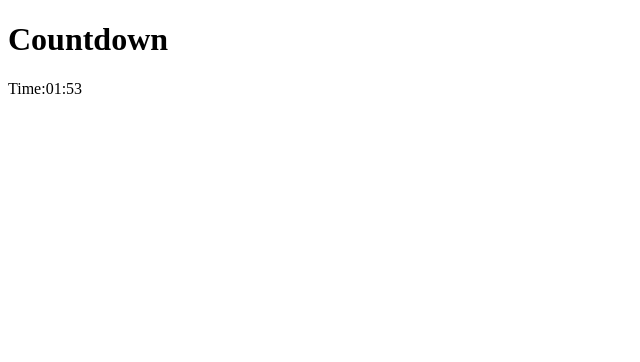
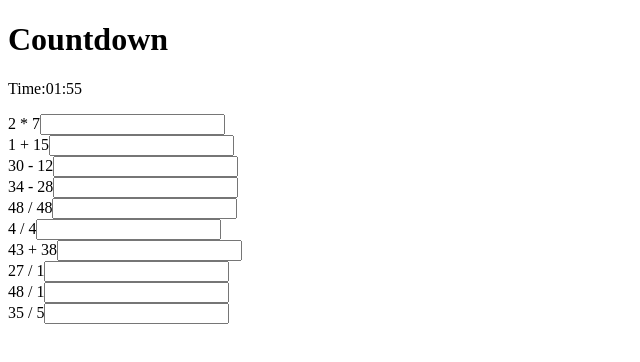
Before and after one commit to Preezey24/Brainwhizz, a React (Create React App) app in the folder react-whizz/: page /math in a window 1280 px wide. Shown: the top 362 px of the page, without its empty margins (0-640 px from the left). Built offline with nearby package versions, Linux system fonts and the light colour scheme.

Commit message:
Added array for questions

```diff
--- a/react-whizz/src/App.js
+++ b/react-whizz/src/App.js
@@ -3,7 +3,7 @@ import { BrowserRouter, Route } from 'react-router-dom';
 import LoginForm from './components/auth/LoginForm'
 import LogoutButton from './components/auth/LogoutButton';
 import SignUpForm from './components/auth/SignUpForm';
-import MathGame from './components/games/MathGame';
+import MathGame from './components/games/math/MathGame';
 
 
 function App() {
--- /dev/null
+++ b/react-whizz/src/components/component_utils/math_tables.js
@@ -0,0 +1,57 @@
+function getRandInt (max) {
+    return Math.floor(Math.random() * max);
+}
+
+function mathOp (operation) {
+    let nums;
+    let num1 = 2;
+    let num2 = 3;
+    switch (operation) {
+        case '+':
+            nums = [1, 2, 3, 4, 5, 6, 7, 9, 10, 11, 12, 13, 14, 15, 16, 17,
+                18, 19, 20, 21, 22, 23, 24, 25, 26, 27, 28, 29, 30, 31, 32,
+                33, 34, 35, 36, 37, 38, 39, 40, 41, 42, 43, 44, 45, 46, 47,
+                48, 49, 50]
+            num1 = nums[getRandInt(49)];
+            num2 = nums[getRandInt(49)];
+            return `${num1} + ${num2}`;
+        case '-':
+            while (num1 < num2) {
+                nums = [1, 2, 3, 4, 5, 6, 7, 9, 10, 11, 12, 13, 14, 15, 16, 17,
+                    18, 19, 20, 21, 22, 23, 24, 25, 26, 27, 28, 29, 30, 31, 32,
+                    33, 34, 35, 36, 37, 38, 39, 40, 41, 42, 43, 44, 45, 46, 47,
+                    48, 49, 50]
+                num1 = nums[getRandInt(49)];
+                num2 = nums[getRandInt(49)];
+            }
+            return `${num1} - ${num2}`;
+        case '/':
+            while (num1 % num2 !== 0) {
+                let nums = [1, 2, 3, 4, 5, 6, 7, 9, 10, 11, 12, 13, 14, 15, 16, 17,
+                            18, 19, 20, 21, 22, 23, 24, 25, 26, 27, 28, 29, 30, 31, 32,
+                            33, 34, 35, 36, 37, 38, 39, 40, 41, 42, 43, 44, 45, 46, 47,
+                            48, 49, 50]
+                num1 = nums[getRandInt(49)];
+                num2 = nums[getRandInt(49)];
+            }
+            return `${num1} / ${num2}`;
+        case '*':
+            nums = [0, 1, 2, 3, 4, 5, 6, 7, 9, 10, 11, 12];
+            num1 = nums[getRandInt(12)];
+            num2 = nums[getRandInt(12)];
+            return `${num1} * ${num2}`;
+    }
+};
+
+function mathProblems () {
+    const ops = ['+', '-', '/', '*'];
+    let qArr = [];
+    for (let i = 0; i < 10; i++) {
+        //establish operation to be used at random
+        const op = ops[getRandInt(4)];
+        qArr.push(mathOp(op))
+    }
+    return qArr;
+}
+
+export default mathProblems;
--- a/react-whizz/src/components/games/Clock.js
+++ b/react-whizz/src/components/games/Clock.js
@@ -1,5 +1,5 @@
 import React, { useState, useEffect } from 'react';
-import { timeConversion } from '../utils/clock_helper';
+import { timeConversion } from '../component_utils/clock_helper';
 
 const Clock = () => {
     const [counter, setCounter] = useState(120);
--- a/react-whizz/src/components/games/MathGame.js
+++ /dev/null
@@ -1,12 +0,0 @@
-import React, {useState} from 'react';
-import Clock from './Clock';
-
-const MathGame = () => {
-    const [time, setTime] = useState(new Date())
-
-    return (
-        <Clock />
-    )
-}
-
-export default MathGame;
--- /dev/null
+++ b/react-whizz/src/components/games/math/MathGame.js
@@ -0,0 +1,33 @@
+import React, {useState} from 'react';
+import Clock from '../Clock';
+import mathProblems from '../../component_utils/math_tables'
+
+const MathGame = () => {
+    const [questions, setQuestions] = useState(mathProblems())
+    const [answers, setAnswers] = useState({});
+
+    //update the answers array as answers are typed in
+    const answerHandler = e => {
+        const { id, value } = e.target;
+        setAnswers(answers => ({
+            ...answers,
+            [id]: value
+        }))
+    };
+
+    return (
+        <>
+            <Clock />
+            {questions.map((question, i) => {
+                return (
+                    <div key={i}>
+                        {question}
+                        <input type='text' onChange={answerHandler} id={i}/>
+                    </div>
+                )
+            })}
+        </>
+    )
+}
+
+export default MathGame;
```
Also changed, not shown: react-whizz/src/components/component_utils/clock_helper.js (renamed from react-whizz/src/components/utils/clock_helper.js), 1 other file (tests, documents, lock files or other folders).
